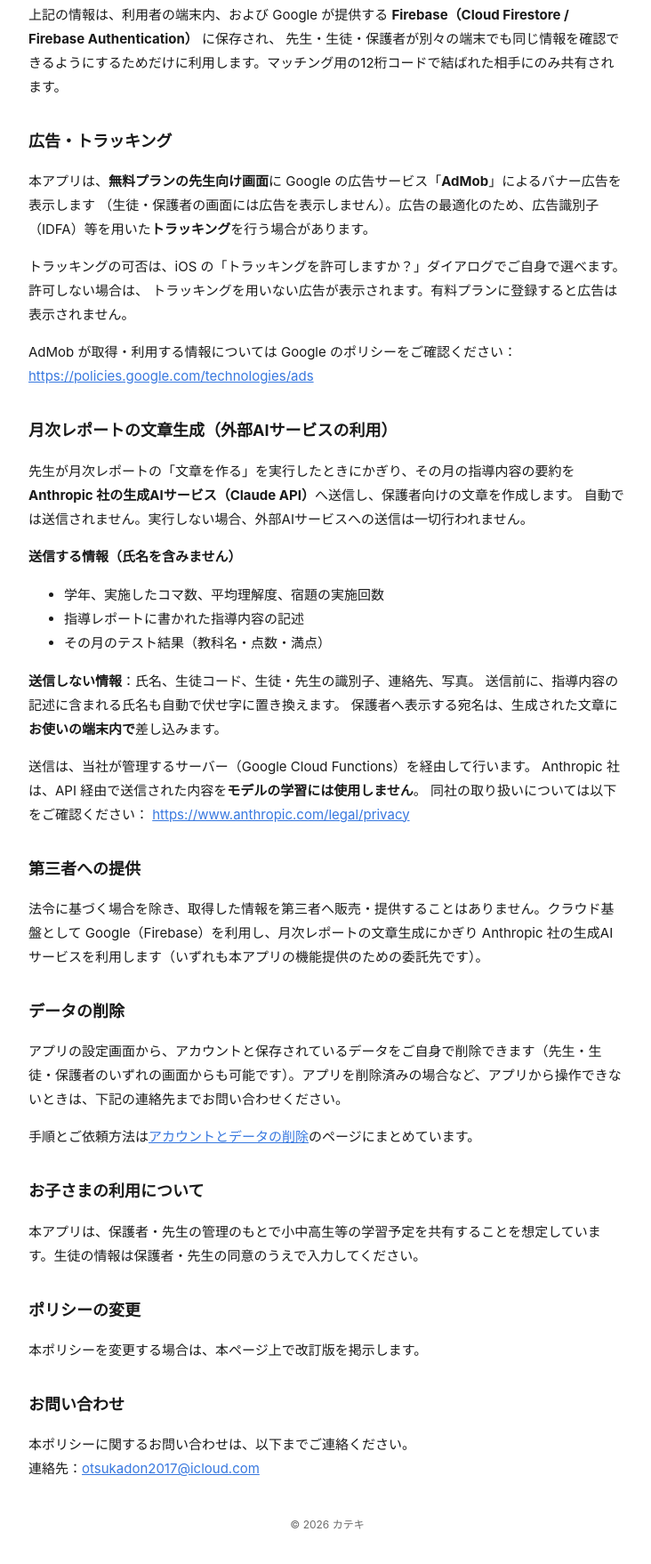
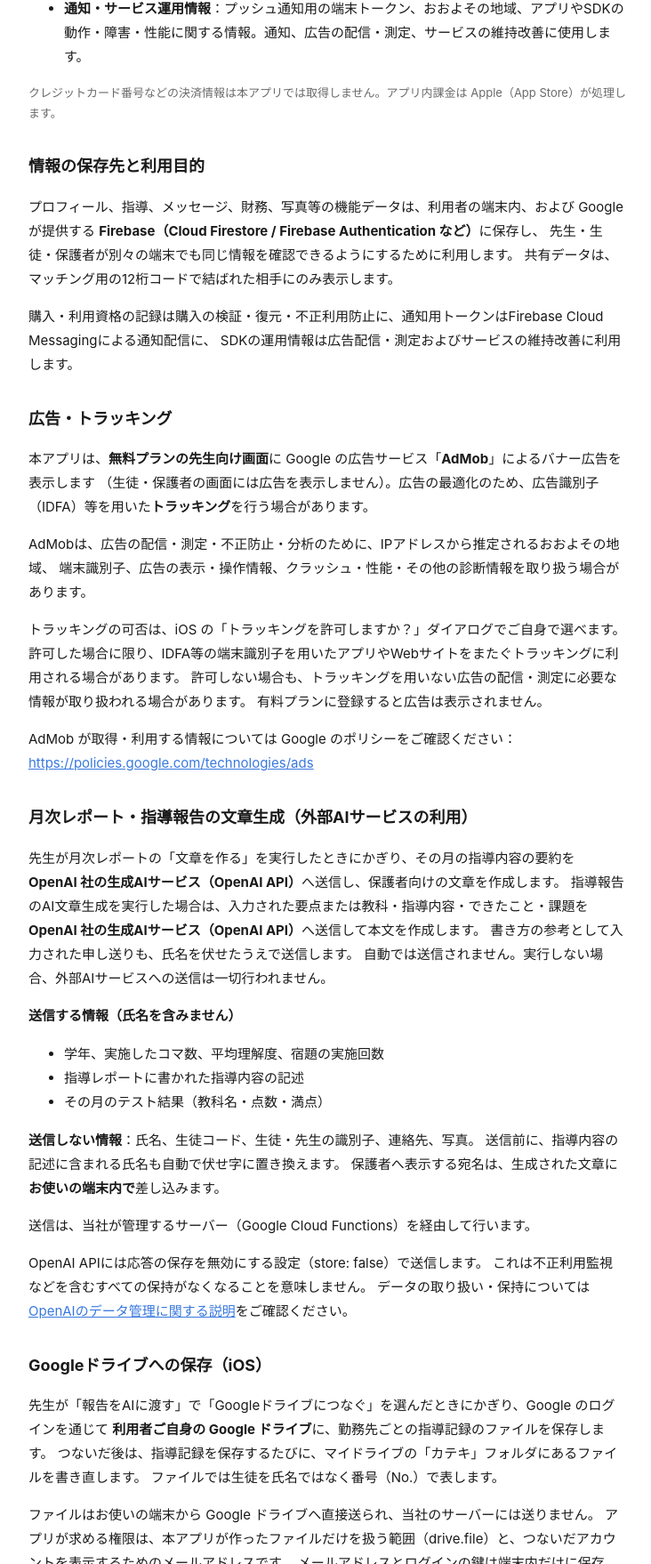
Before and after one commit to ottub/shidoubi, a plain HTML site: page privacy.html in a window 1280 px wide. Shown: the part 1042-2800 px from the top of the page at 89% size, without its empty margins (272-1004 px from the left). Drawn offline with Linux system fonts and the light colour scheme.

Commit message:
privacy.html をアプリのリポジトリ（ShidoBiApp docs/ 740be71）に合わせる

```diff
--- a/privacy.html
+++ b/privacy.html
@@ -28,14 +28,14 @@
     <p>カテキ（家庭教師スケジュール管理アプリ）</p>
   </div>
   <main>
-    <p class="muted">最終更新日：2026年7月30日</p>
+    <p class="muted">最終更新日：2026年11月14日</p>
 
     <div class="card">
       <strong>要点：</strong>カテキは、先生・生徒・保護者の間で指導予定や記録を共有するために、
       入力された情報を Google のクラウド（Firebase）に保存・同期します。無料プランの先生向け画面には
       Google（AdMob）の広告を表示し、広告の最適化のためにトラッキングを行う場合があります（許可はアプリ内で選べます）。
-      また、先生が月次レポートの文章生成を実行したときだけ、氏名を除いた指導内容の要約を
-      Anthropic 社の生成AIサービスへ送信します。第三者へのデータ販売は行いません。
+      また、先生がAI文章生成を実行したときだけ、氏名を除いた指導内容を、月次レポート・指導報告とも
+      OpenAI 社の生成AIサービスへ送信します。第三者へのデータ販売は行いません。
     </div>
 
     <p>「カテキ」（以下「本アプリ」）は、利用者のプライバシーを尊重し、収集する情報とその目的を本ポリシーで明示します。</p>
@@ -44,27 +44,42 @@
     <p>本アプリは、アプリの機能（先生・生徒・保護者の間での予定/記録の共有）を提供するために、利用者が入力・生成した以下の情報を取り扱います。</p>
     <ul>
       <li><strong>プロフィール情報</strong>：氏名、年齢、学年、学校名、学歴、電話番号、メールアドレス、指導教科など、利用者が入力した項目。</li>
-      <li><strong>指導に関する記録</strong>：指導予定、指導レポート、宿題、理解度、テスト成績、契約・料金に関する入力内容、質問と回答。</li>
+      <li><strong>指導に関する記録</strong>：指導予定、指導レポート、宿題、理解度、テスト成績、契約に関する入力内容。</li>
+      <li><strong>メッセージ</strong>：生徒からの質問と先生からの回答。</li>
+      <li><strong>財務に関する記録</strong>：指導料、給料・収入・経費、請求額、入金状況など、利用者が入力または本アプリが算出した内容。</li>
       <li><strong>写真</strong>：利用者が任意で添付する質問・宿題の写真。宿題の写真は提出から1週間で自動的に削除されます。</li>
       <li><strong>先生アカウント</strong>：先生はメールアドレスとパスワードでログインします（生徒・保護者は匿名で利用します）。</li>
+      <li><strong>購入・利用資格に関する記録</strong>：購入したプラン、App Storeが発行した署名済み取引情報、プレミアム機能の利用資格。購入の検証と復元、不正利用の防止に使用します。</li>
+      <li><strong>通知・サービス運用情報</strong>：プッシュ通知用の端末トークン、おおよその地域、アプリやSDKの動作・障害・性能に関する情報。通知、広告の配信・測定、サービスの維持改善に使用します。</li>
     </ul>
     <p class="muted">クレジットカード番号などの決済情報は本アプリでは取得しません。アプリ内課金は Apple（App Store）が処理します。</p>
 
     <h2>情報の保存先と利用目的</h2>
-    <p>上記の情報は、利用者の端末内、および Google が提供する <strong>Firebase（Cloud Firestore / Firebase Authentication）</strong> に保存され、
-    先生・生徒・保護者が別々の端末でも同じ情報を確認できるようにするためだけに利用します。マッチング用の12桁コードで結ばれた相手にのみ共有されます。</p>
+    <p>プロフィール、指導、メッセージ、財務、写真等の機能データは、利用者の端末内、および Google が提供する
+    <strong>Firebase（Cloud Firestore / Firebase Authentication など）</strong>に保存し、
+    先生・生徒・保護者が別々の端末でも同じ情報を確認できるようにするために利用します。
+    共有データは、マッチング用の12桁コードで結ばれた相手にのみ表示します。</p>
+    <p>購入・利用資格の記録は購入の検証・復元・不正利用防止に、通知用トークンはFirebase Cloud Messagingによる通知配信に、
+    SDKの運用情報は広告配信・測定およびサービスの維持改善に利用します。</p>
 
     <h2>広告・トラッキング</h2>
     <p>本アプリは、<strong>無料プランの先生向け画面</strong>に Google の広告サービス「<strong>AdMob</strong>」によるバナー広告を表示します
     （生徒・保護者の画面には広告を表示しません）。広告の最適化のため、広告識別子（IDFA）等を用いた<strong>トラッキング</strong>を行う場合があります。</p>
-    <p>トラッキングの可否は、iOS の「トラッキングを許可しますか？」ダイアログでご自身で選べます。許可しない場合は、
-    トラッキングを用いない広告が表示されます。有料プランに登録すると広告は表示されません。</p>
+    <p>AdMobは、広告の配信・測定・不正防止・分析のために、IPアドレスから推定されるおおよその地域、
+    端末識別子、広告の表示・操作情報、クラッシュ・性能・その他の診断情報を取り扱う場合があります。</p>
+    <p>トラッキングの可否は、iOS の「トラッキングを許可しますか？」ダイアログでご自身で選べます。
+    許可した場合に限り、IDFA等の端末識別子を用いたアプリやWebサイトをまたぐトラッキングに利用される場合があります。
+    許可しない場合も、トラッキングを用いない広告の配信・測定に必要な情報が取り扱われる場合があります。
+    有料プランに登録すると広告は表示されません。</p>
     <p>AdMob が取得・利用する情報については Google のポリシーをご確認ください：
     <a href="https://policies.google.com/technologies/ads">https://policies.google.com/technologies/ads</a></p>
 
-    <h2>月次レポートの文章生成（外部AIサービスの利用）</h2>
+    <h2>月次レポート・指導報告の文章生成（外部AIサービスの利用）</h2>
     <p>先生が月次レポートの「文章を作る」を実行したときにかぎり、その月の指導内容の要約を
-    <strong>Anthropic 社の生成AIサービス（Claude API）</strong>へ送信し、保護者向けの文章を作成します。
+    <strong>OpenAI 社の生成AIサービス（OpenAI API）</strong>へ送信し、保護者向けの文章を作成します。
+    指導報告のAI文章生成を実行した場合は、入力された要点または教科・指導内容・できたこと・課題を
+    <strong>OpenAI 社の生成AIサービス（OpenAI API）</strong>へ送信して本文を作成します。
+    書き方の参考として入力された申し送りも、氏名を伏せたうえで送信します。
     自動では送信されません。実行しない場合、外部AIサービスへの送信は一切行われません。</p>
     <p><strong>送信する情報（氏名を含みません）</strong></p>
     <ul>
@@ -75,16 +90,33 @@
     <p><strong>送信しない情報</strong>：氏名、生徒コード、生徒・先生の識別子、連絡先、写真。
     送信前に、指導内容の記述に含まれる氏名も自動で伏せ字に置き換えます。
     保護者へ表示する宛名は、生成された文章に<strong>お使いの端末内で</strong>差し込みます。</p>
-    <p>送信は、当社が管理するサーバー（Google Cloud Functions）を経由して行います。
-    Anthropic 社は、API 経由で送信された内容を<strong>モデルの学習には使用しません</strong>。
-    同社の取り扱いについては以下をご確認ください：
-    <a href="https://www.anthropic.com/legal/privacy">https://www.anthropic.com/legal/privacy</a></p>
+    <p>送信は、当社が管理するサーバー（Google Cloud Functions）を経由して行います。</p>
+    <p>OpenAI APIには応答の保存を無効にする設定（store: false）で送信します。
+    これは不正利用監視などを含むすべての保持がなくなることを意味しません。
+    データの取り扱い・保持については
+    <a href="https://developers.openai.com/api/docs/guides/your-data">OpenAIのデータ管理に関する説明</a>をご確認ください。</p>
+
+    <h2>Googleドライブへの保存（iOS）</h2>
+    <p>先生が「報告をAIに渡す」で「Googleドライブにつなぐ」を選んだときにかぎり、Google のログインを通じて
+    <strong>利用者ご自身の Google ドライブ</strong>に、勤務先ごとの指導記録のファイルを保存します。
+    つないだ後は、指導記録を保存するたびに、マイドライブの「カテキ」フォルダにあるファイルを書き直します。
+    ファイルでは生徒を氏名ではなく番号（No.）で表します。</p>
+    <p>ファイルはお使いの端末から Google ドライブへ直接送られ、当社のサーバーには送りません。
+    アプリが求める権限は、本アプリが作ったファイルだけを扱う範囲（drive.file）と、つないだアカウントを表示するためのメールアドレスです。
+    メールアドレスとログインの鍵は端末内だけに保存し、クラウド同期には含めません。
+    「解除」を選ぶと端末内の鍵を消し、Google への接続の許可を取り消します（ドライブのファイルは消しません）。</p>
+    <p>Google から受け取った情報は、上記の保存のためだけに使い、広告や第三者への提供には使いません。</p>
 
     <h2>第三者への提供</h2>
-    <p>法令に基づく場合を除き、取得した情報を第三者へ販売・提供することはありません。クラウド基盤として Google（Firebase）を利用し、月次レポートの文章生成にかぎり Anthropic 社の生成AIサービスを利用します（いずれも本アプリの機能提供のための委託先です）。</p>
+    <p>法令に基づく場合を除き、取得した情報を第三者へ販売することはありません。
+    クラウド同期・認証・通知・サービス運用に Google（Firebase）、無料プランの広告配信に Google（AdMob）、
+    月次レポート・指導報告の文章生成に OpenAI 社の生成AIサービスを利用します。
+    これらの事業者には、上記の目的に必要な範囲で情報が送信されます。</p>
 
     <h2>データの削除</h2>
-    <p>アプリの設定画面から、アカウントと保存されているデータをご自身で削除できます（先生・生徒・保護者のいずれの画面からも可能です）。アプリを削除済みの場合など、アプリから操作できないときは、下記の連絡先までお問い合わせください。</p>
+    <p>アプリの設定画面から、アカウントとご自身の保存データを削除できます（先生・生徒・保護者のいずれの画面からも可能です）。先生・生徒が共同で使うデータは、削除した方が入力した領域だけを削除し、他の利用者が入力した領域は保持します。アプリを削除済みの場合など、アプリから操作できないときは、下記の連絡先までお問い合わせください。</p>
+    <p>削除処理では、クラウド上のプロフィール・指導・メッセージ・財務・購入検証・通知等の該当記録とFirebase Authenticationの認証情報を削除します。App Store / Google Playが管理する購入履歴は削除されず、自動更新サブスクリプションも自動では解約されません。</p>
+    <p>削除後に同じ認証情報からデータが再作成されることや、なりすましを防止するため、旧Firebase利用者ID、削除状態、処理時刻だけを含む最小限のセキュリティ記録を期間を定めず保持します。この記録には、氏名、連絡先、指導内容、メッセージ、写真、財務情報は含みません。</p>
     <p>手順とご依頼方法は<a href="delete-account.html">アカウントとデータの削除</a>のページにまとめています。</p>
 
     <h2>お子さまの利用について</h2>
```
